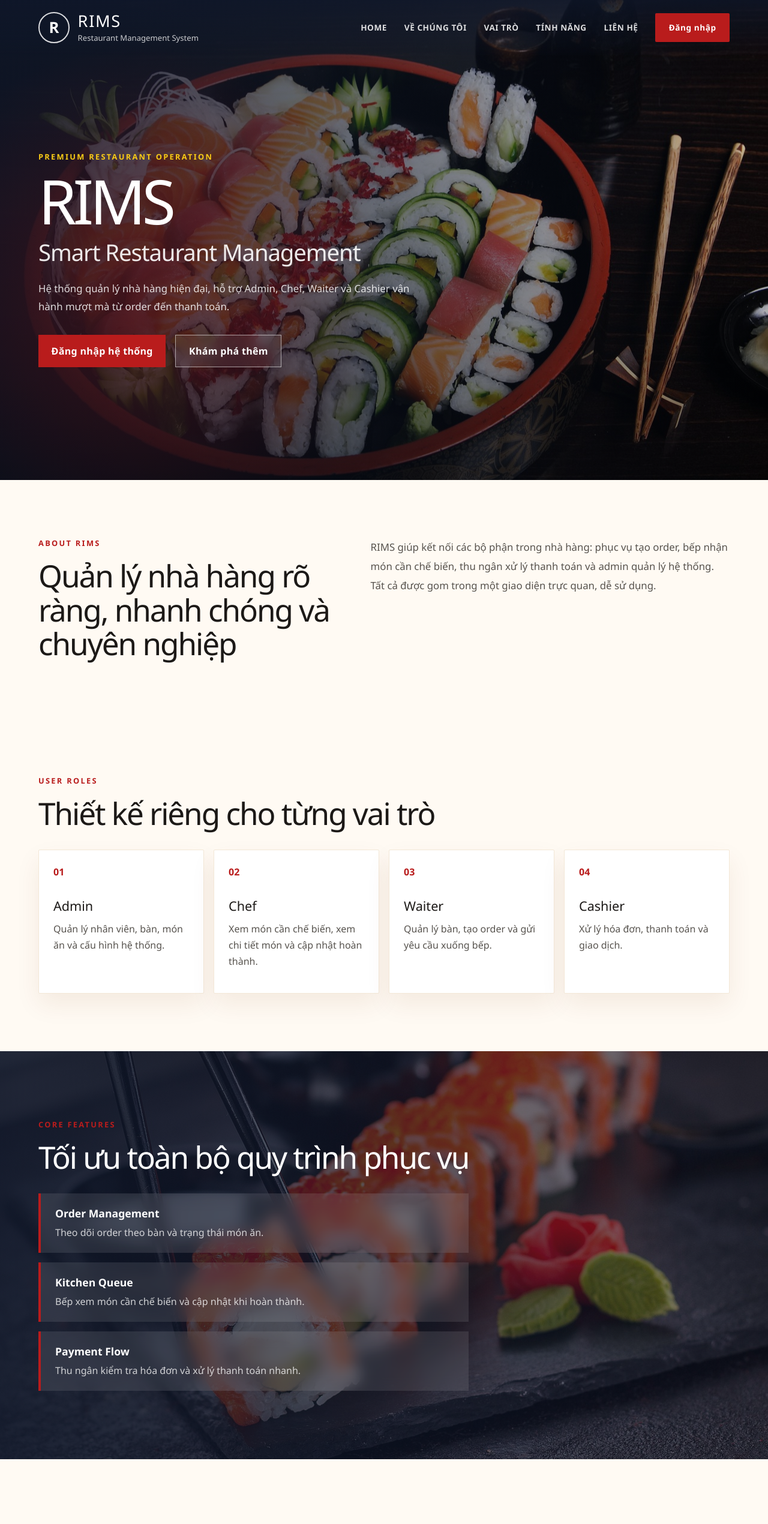
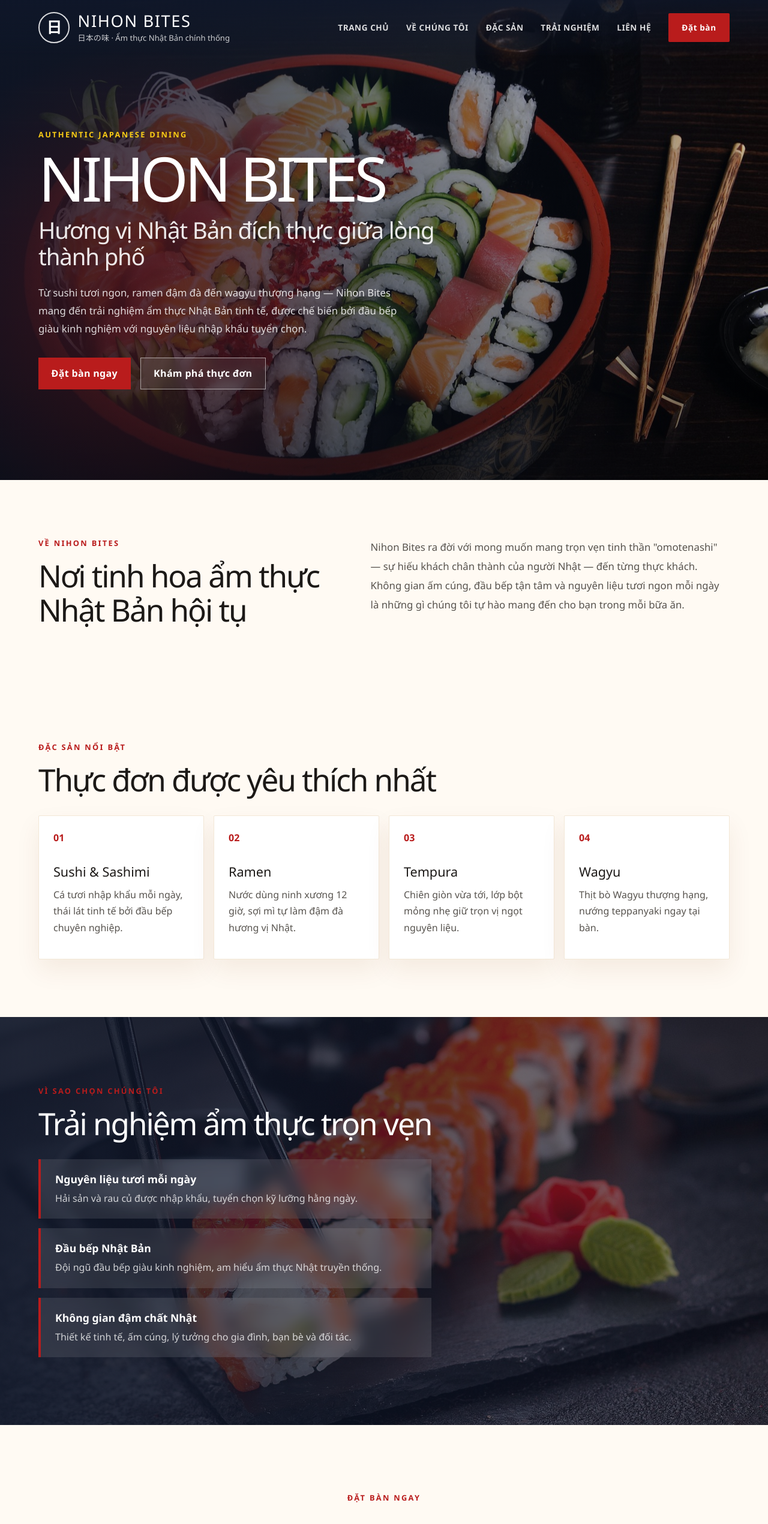
Before and after one commit to AnhTuan2111/RIMS, a React (Vite) app in the folder frontend/: page / in a window 1280 px wide. Shown: the top 2540 px of the page at 60% size. Built offline with nearby package versions, Linux system fonts and the light colour scheme.

Commit message:
update home page content

```diff
--- a/frontend/src/features/home/HomePage.tsx
+++ b/frontend/src/features/home/HomePage.tsx
@@ -5,23 +5,23 @@ export default function HomePage() {
         <main className="restaurant-home">
             <header className="restaurant-navbar">
                 <div className="restaurant-brand">
-                    <div className="restaurant-logo-mark">R</div>
+                    <div className="restaurant-logo-mark">日</div>
 
                     <div>
-                        <h1>RIMS</h1>
-                        <p>Restaurant Management System</p>
+                        <h1>NIHON BITES</h1>
+                        <p>日本の味 · Ẩm thực Nhật Bản chính thống</p>
                     </div>
                 </div>
 
                 <nav className="restaurant-nav">
-                    <a href="#home">HOME</a>
+                    <a href="#home">TRANG CHỦ</a>
                     <a href="#about">VỀ CHÚNG TÔI</a>
-                    <a href="#roles">VAI TRÒ</a>
-                    <a href="#features">TÍNH NĂNG</a>
+                    <a href="#roles">ĐẶC SẢN</a>
+                    <a href="#features">TRẢI NGHIỆM</a>
                     <a href="#contact">LIÊN HỆ</a>
 
                     <Link className="restaurant-login-btn" to="/login">
-                        Đăng nhập
+                        Đặt bàn
                     </Link>
                 </nav>
             </header>
@@ -30,25 +30,27 @@ export default function HomePage() {
                 <div className="restaurant-hero-overlay"></div>
 
                 <div className="restaurant-hero-content">
-                    <p className="restaurant-subtitle">Premium Restaurant Operation</p>
+                    <p className="restaurant-subtitle">Authentic Japanese Dining</p>
 
                     <h2>
-                        RIMS
-                        <span>Smart Restaurant Management</span>
+                        NIHON BITES
+                        <span>Hương vị Nhật Bản đích thực giữa lòng thành phố</span>
                     </h2>
 
                     <p className="restaurant-description">
-                        Hệ thống quản lý nhà hàng hiện đại, hỗ trợ Admin, Chef,
-                        Waiter và Cashier vận hành mượt mà từ order đến thanh toán.
+                        Từ sushi tươi ngon, ramen đậm đà đến wagyu thượng hạng —
+                        Nihon Bites mang đến trải nghiệm ẩm thực Nhật Bản tinh tế,
+                        được chế biến bởi đầu bếp giàu kinh nghiệm với nguyên liệu
+                        nhập khẩu tuyển chọn.
                     </p>
 
                     <div className="restaurant-hero-actions">
                         <Link className="restaurant-primary-btn" to="/login">
-                            Đăng nhập hệ thống
+                            Đặt bàn ngay
                         </Link>
 
-                        <a className="restaurant-secondary-btn" href="#features">
-                            Khám phá thêm
+                        <a className="restaurant-secondary-btn" href="#roles">
+                            Khám phá thực đơn
                         </a>
                     </div>
                 </div>
@@ -56,87 +58,89 @@ export default function HomePage() {
 
             <section id="about" className="restaurant-section restaurant-about">
                 <div>
-                    <p className="restaurant-section-label">About RIMS</p>
-                    <h2>Quản lý nhà hàng rõ ràng, nhanh chóng và chuyên nghiệp</h2>
+                    <p className="restaurant-section-label">Về Nihon Bites</p>
+                    <h2>Nơi tinh hoa ẩm thực Nhật Bản hội tụ</h2>
                 </div>
 
                 <p>
-                    RIMS giúp kết nối các bộ phận trong nhà hàng: phục vụ tạo order,
-                    bếp nhận món cần chế biến, thu ngân xử lý thanh toán và admin quản lý hệ thống.
-                    Tất cả được gom trong một giao diện trực quan, dễ sử dụng.
+                    Nihon Bites ra đời với mong muốn mang trọn vẹn tinh thần
+                    "omotenashi" — sự hiếu khách chân thành của người Nhật —
+                    đến từng thực khách. Không gian ấm cúng, đầu bếp tận tâm và
+                    nguyên liệu tươi ngon mỗi ngày là những gì chúng tôi tự hào
+                    mang đến cho bạn trong mỗi bữa ăn.
                 </p>
             </section>
 
             <section id="roles" className="restaurant-section">
                 <div className="restaurant-section-header">
-                    <p className="restaurant-section-label">User Roles</p>
-                    <h2>Thiết kế riêng cho từng vai trò</h2>
+                    <p className="restaurant-section-label">Đặc sản nổi bật</p>
+                    <h2>Thực đơn được yêu thích nhất</h2>
                 </div>
 
                 <div className="restaurant-role-grid">
                     <article>
                         <span>01</span>
-                        <h3>Admin</h3>
-                        <p>Quản lý nhân viên, bàn, món ăn và cấu hình hệ thống.</p>
+                        <h3>Sushi & Sashimi</h3>
+                        <p>Cá tươi nhập khẩu mỗi ngày, thái lát tinh tế bởi đầu bếp chuyên nghiệp.</p>
                     </article>
 
                     <article>
                         <span>02</span>
-                        <h3>Chef</h3>
-                        <p>Xem món cần chế biến, xem chi tiết món và cập nhật hoàn thành.</p>
+                        <h3>Ramen</h3>
+                        <p>Nước dùng ninh xương 12 giờ, sợi mì tự làm đậm đà hương vị Nhật.</p>
                     </article>
 
                     <article>
                         <span>03</span>
-                        <h3>Waiter</h3>
-                        <p>Quản lý bàn, tạo order và gửi yêu cầu xuống bếp.</p>
+                        <h3>Tempura</h3>
+                        <p>Chiên giòn vừa tới, lớp bột mỏng nhẹ giữ trọn vị ngọt nguyên liệu.</p>
                     </article>
 
                     <article>
                         <span>04</span>
-                        <h3>Cashier</h3>
-                        <p>Xử lý hóa đơn, thanh toán và giao dịch.</p>
+                        <h3>Wagyu</h3>
+                        <p>Thịt bò Wagyu thượng hạng, nướng teppanyaki ngay tại bàn.</p>
                     </article>
                 </div>
             </section>
 
             <section id="features" className="restaurant-feature-section">
                 <div className="restaurant-feature-content">
-                    <p className="restaurant-section-label">Core Features</p>
+                    <p className="restaurant-section-label">Vì sao chọn chúng tôi</p>
 
-                    <h2>Tối ưu toàn bộ quy trình phục vụ</h2>
+                    <h2>Trải nghiệm ẩm thực trọn vẹn</h2>
 
                     <div className="restaurant-feature-list">
                         <div>
-                            <strong>Order Management</strong>
-                            <p>Theo dõi order theo bàn và trạng thái món ăn.</p>
+                            <strong>Nguyên liệu tươi mỗi ngày</strong>
+                            <p>Hải sản và rau củ được nhập khẩu, tuyển chọn kỹ lưỡng hằng ngày.</p>
                         </div>
 
                         <div>
-                            <strong>Kitchen Queue</strong>
-                            <p>Bếp xem món cần chế biến và cập nhật khi hoàn thành.</p>
+                            <strong>Đầu bếp Nhật Bản</strong>
+                            <p>Đội ngũ đầu bếp giàu kinh nghiệm, am hiểu ẩm thực Nhật truyền thống.</p>
                         </div>
 
                         <div>
-                            <strong>Payment Flow</strong>
-                            <p>Thu ngân kiểm tra hóa đơn và xử lý thanh toán nhanh.</p>
+                            <strong>Không gian đậm chất Nhật</strong>
+                            <p>Thiết kế tinh tế, ấm cúng, lý tưởng cho gia đình, bạn bè và đối tác.</p>
                         </div>
                     </div>
                 </div>
             </section>
 
             <section id="contact" className="restaurant-cta">
-                <p className="restaurant-section-label">Get Started</p>
-                <h2>Sẵn sàng vận hành nhà hàng hiệu quả hơn?</h2>
-                <p>Đăng nhập để bắt đầu sử dụng hệ thống RIMS.</p>
+                <p className="restaurant-section-label">Đặt bàn ngay</p>
+                <h2>Sẵn sàng thưởng thức hương vị Nhật Bản?</h2>
+                <p>Đặt bàn ngay hôm nay để trải nghiệm ẩm thực Nihon Bites.</p>
 
                 <Link className="restaurant-primary-btn" to="/login">
-                    Login Now
+                    Đặt bàn ngay
                 </Link>
             </section>
 
             <footer className="restaurant-footer">
-                <p>© 2026 RIMS. Restaurant Management System.</p>
+                <p>© 2026 Nihon Bites. Ẩm thực Nhật Bản chính thống.</p>
             </footer>
         </main>
     )
```
Also changed, not shown: frontend/public/home-content.json (deleted, +0 -15 lines).
